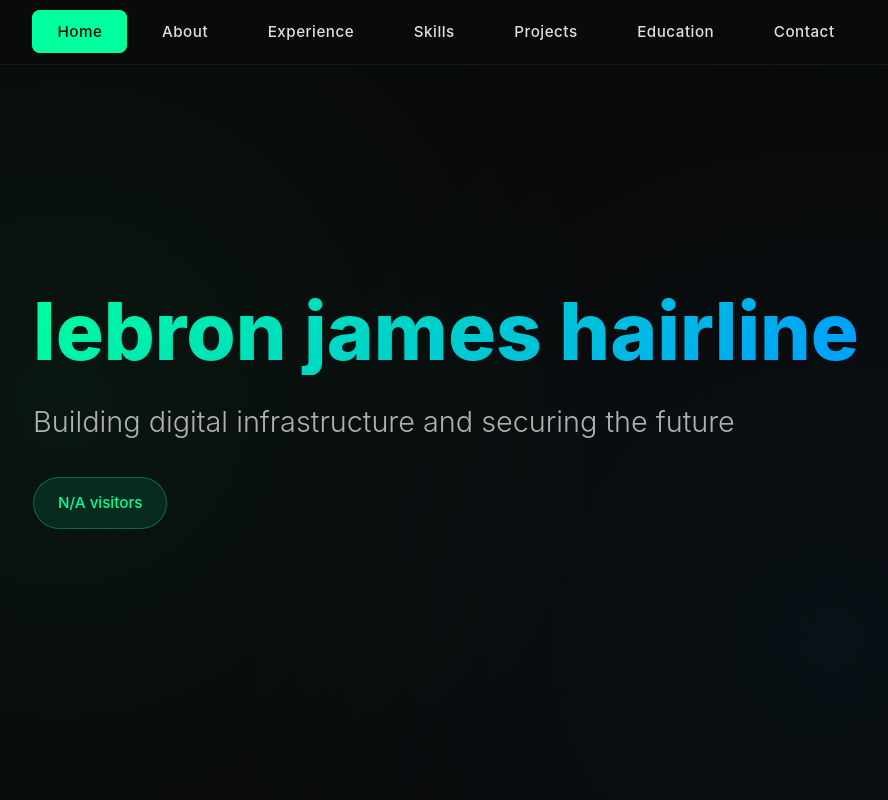
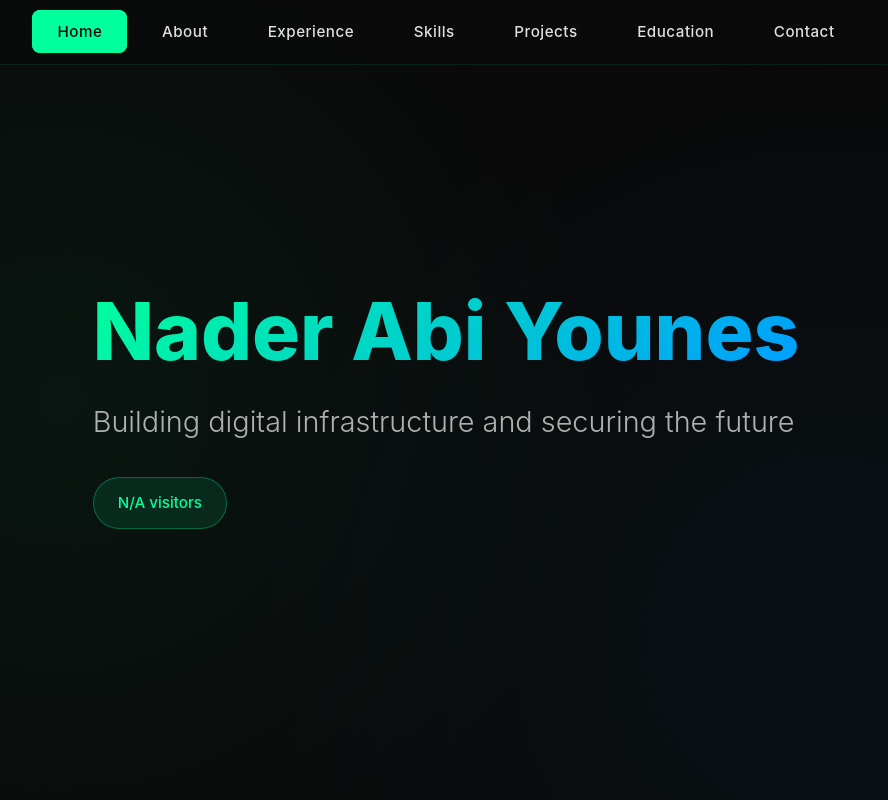
Before and after one commit to NaderAY001/AWS-Portfolio, a plain HTML site: page website/index.html in a window 1280 px wide. Shown: the top 800 px of the page, without its empty margins (194-1082 px from the left). Drawn offline with Linux system fonts and the light colour scheme; no server answers.

Commit message:
final for now

```diff
--- a/website/index.html
+++ b/website/index.html
@@ -492,7 +492,7 @@
     <section id="home" class="hero">
         <div class="hero-content">
             <div class="label"></div>
-            <h1>lebron james hairline</h1>
+            <h1>Nader Abi Younes</h1>
             <p class="subtitle">Building digital infrastructure and securing the future</p>
             <div class="view-counter">
                 <span id="counter">Loading...</span> visitors
```
